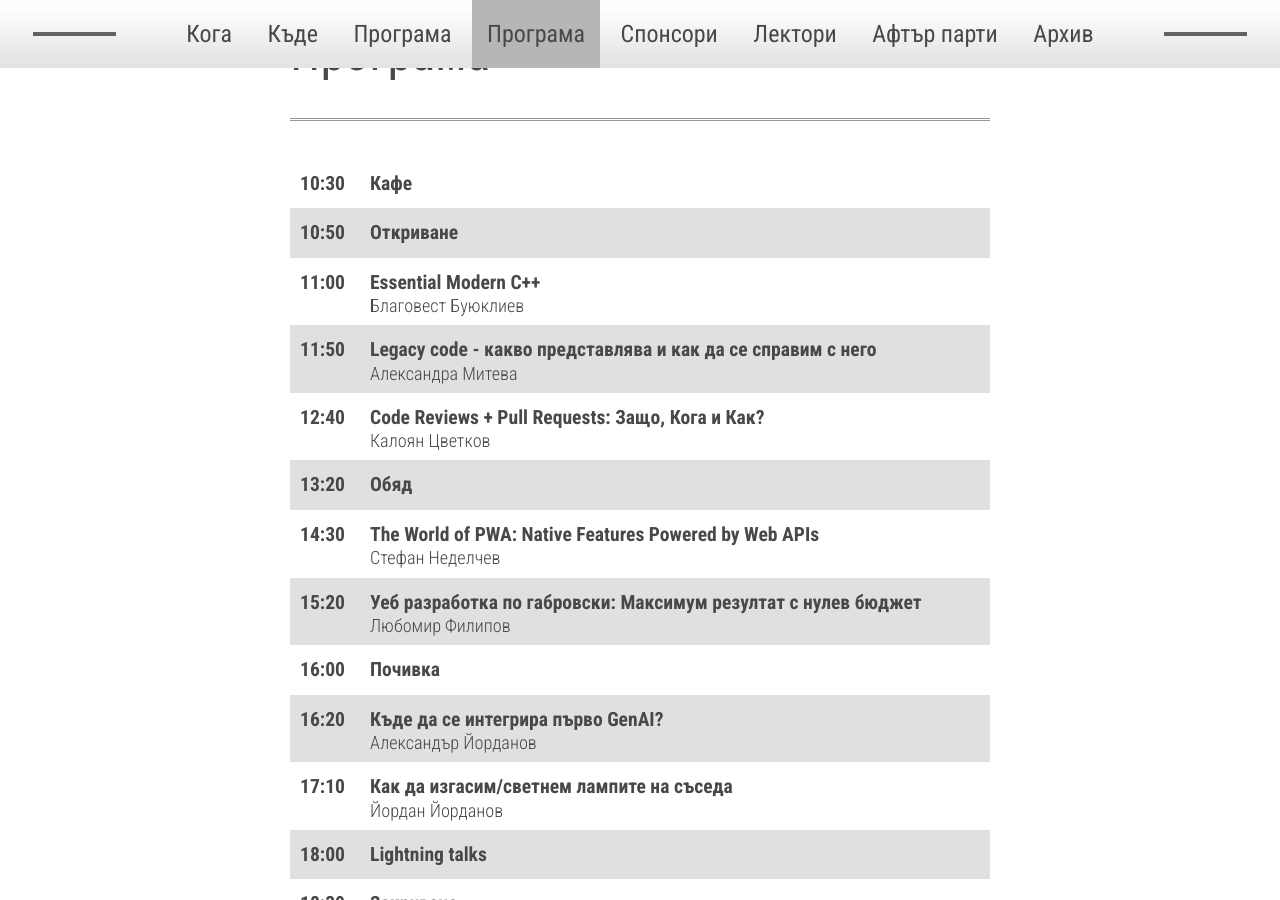
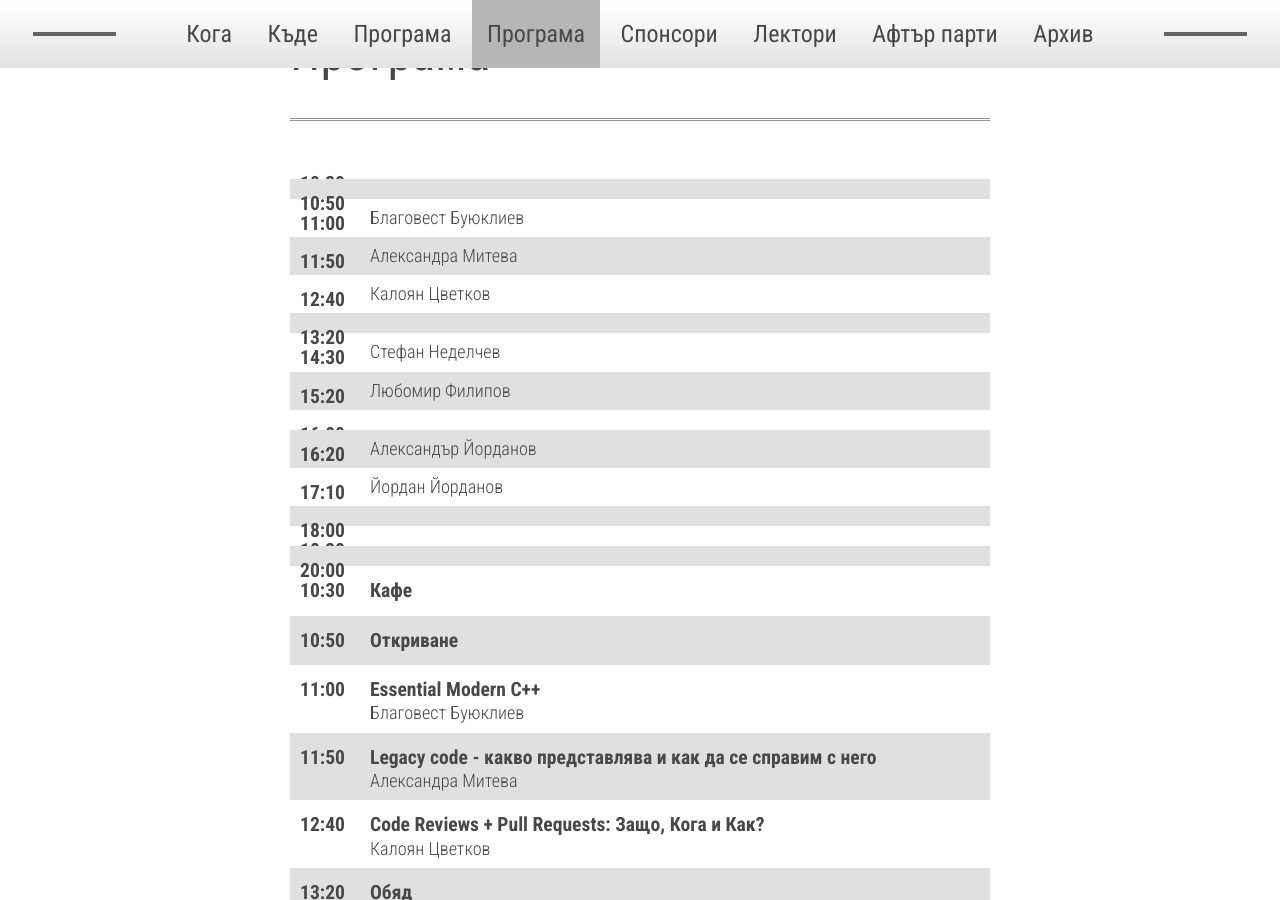
Before and after one commit to kktsvetkov/ru53c0nf, a Jekyll site: the page built from _archive/2024/index.md, in a window 1280 px wide and 900 px high, scrolled down 1970 px. Built offline with Jekyll 4.4.1, drawn with Linux system fonts in a browser that asks for light colours; some web fonts are replaced.

Commit message:
Listing sessions and speakers

```diff
--- a/_archive/2024/index.md
+++ b/_archive/2024/index.md
@@ -34,6 +34,68 @@
 
 sessions_announced: 1
 sessions:
+  - start_at: "10:30"
+    name: Кафе
+
+  - start_at: "10:50"
+    name: Откриване
+
+  - start_at: "11:00"
+    name: Essential Modern C++
+    speakers:
+      - id: "185"
+        name: Благовест Буюклиев
+
+  - start_at: "11:50"
+    name: Legacy code - какво представлява и как да се справим с него
+    speakers:
+      - id: "198"
+        name: Александра Митева
+
+  - start_at: "12:40"
+    name: "Code Reviews + Pull Requests: Защо, Кога и Как?"
+    speakers:
+      - id: "199"
+        name: Калоян Цветков
+
+  - start_at: "13:20"
+    name: Обяд
+
+  - start_at: "14:30"
+    name: "The World of PWA: Native Features Powered by Web APIs"
+    speakers:
+      - id: "200"
+        name: Стефан Неделчев
+
+  - start_at: "15:20"
+    name: "Уеб разработка по габровски: Максимум резултат с нулев бюджет"
+    speakers:
+      - id: "63"
+        name: Любомир Филипов
+
+  - start_at: "16:00"
+    name: Почивка
+
+  - start_at: "16:20"
+    name: Къде да се интегрира първо GenAI?
+    speakers:
+      - id: "201"
+        name: Александър Йорданов
+
+  - start_at: "17:10"
+    name: Как да изгасим/светнем лампите на съседа
+    speakers:
+      - id: "205"
+        name: Йордан Йорданов
+
+  - start_at: "18:00"
+    name: Lightning talks
+
+  - start_at: "18:30"
+    name: Закриване
+
+  - start_at: "20:00"
+    name: Афтърпарти
 
 speakers_announced: 1
 speakers:
--- a/_layouts/default.html
+++ b/_layouts/default.html
@@ -52,7 +52,7 @@
 	  	<a href="#call-for-papers">Програма</a>
 	  {% endif %}
 
-	  {% if page.show_sponsor_embed %}
+	  {% if page.sponsors_announced %}
 	  	<a href="#sponsors">Спонсори</a>
 	  {% endif %}
 
@@ -118,7 +118,7 @@
 	    </article>
     {% endif %}
 
-    {% if page.call_to_papers_url %}
+    {% if page.call_to_papers_url and !page.sessions_announced %}
     <article id="call-for-papers">
       <h1>Програма</h1>
       <section>
@@ -129,10 +129,34 @@
     </article>
     {% endif %}
 
+    {% if page.sessions_announced %}
     <article id="schedule">
       <h1>Програма</h1>
       <section>
         <ol>
+	{% for session in page.sessions %}
+		<li>
+		  <time>{{ session.start_at }}</time>
+		  <strong>{{ session.title }}</strong>
+
+		  {% for speaker in session.speakers %}
+		  	<a href="#speaker-{{ speaker.id }}"
+				class="speaker">{{ speaker.name }}</a>{% unless forloop.last %}, {% endunless %}
+		  {% endfor %}
+
+		  {% if session.video_url? || session.slides_url? %}
+		  	<span class="links">
+				{% if session.video_url %}
+					<a target="_blank" href="{{ session.video_url }}" class="video">видео</a>
+				{% endif %}
+
+				{% if session.slides_url %}
+					<a target="_blank" href="{{ session.slides_url }}" class="slides">презентация</a>
+				{% endif %}
+			</span>
+		  {% endif %}
+		</li>
+	{% endfor %}
           <li>
             <time>10:30</time>
             <strong>Кафе</strong>
@@ -199,7 +223,9 @@
         </ol>
       </section>
     </article>
+    {% endif %}
 
+    {% if page.sponsors_announced %}
     <article id="sponsors">
       <h1>Спонсори</h1>
       <section>
@@ -221,23 +247,29 @@
 	{% endif %}
       </section>
     </article>
+    {% endif %}
 
+	{% if page.speakers_announced %}
 	<article id="speakers">
 		<h1>Лектори</h1>
+
 		{% for speaker in page.speakers %}
 		<section id="speaker-{{ speaker.id }}">
 			<a target="_blank" class="avatar" href="https://it-tour.bg/speakers/{{ speaker.id }}">
 			<img src="{{ speaker.photo_url }}" alt="{{ speaker.name }}" />
 			</a>
+
 			<h3>
 			<a target="_blank" href="https://it-tour.bg/speakers/{{ speaker.id }}">{{ speaker.name }}</a>
 			</h3>
+
 			<div class="content">
 			<p>{{ speaker.description }}</p>
 			</div>
 		</section>
 		{% endfor %}
 	</article>
+	{% endif %}
 
     <article id="subscribe">
       <h1>Записвания</h1>
```
Also changed, not shown: other parts of _archive/2024/index.md (+1 -2 lines). Lines whose indentation alone changed are shown as unchanged.
